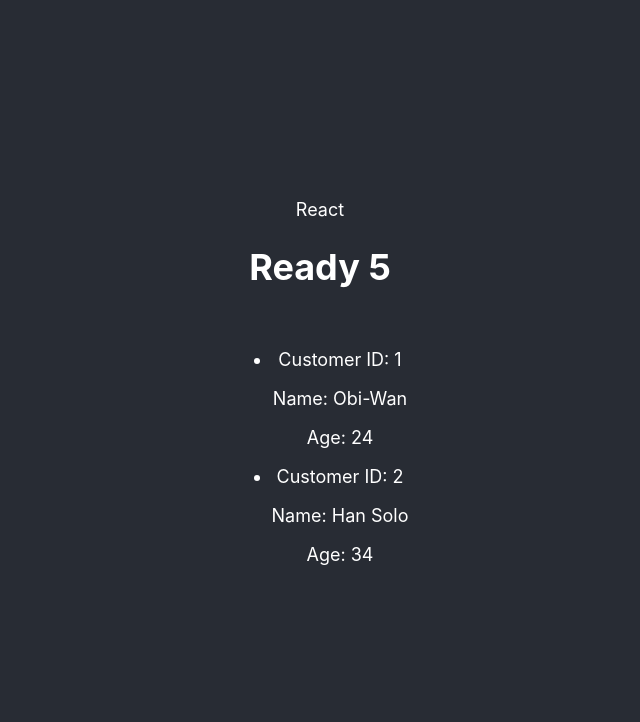
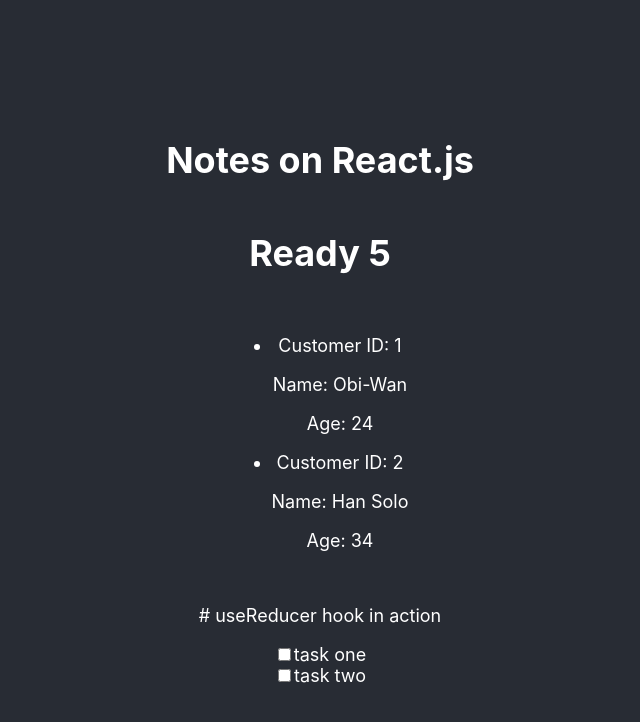
Before and after one commit to sajibsrs/notes-on-react, a React (Create React App) app: page / in a window 1280 px wide. Shown: the top 722 px of the page, without its empty margins (320-960 px from the left). Built offline with nearby package versions, Linux system fonts and the light colour scheme.

Commit message:
content updated

```diff
--- a/src/App.js
+++ b/src/App.js
@@ -2,6 +2,7 @@ import './App.css';
 import CountDown from './components/Counter';
 import CustomerList from './components/CustomerList';
 import Customers from './components/customers.json';
+import Task from './components/Task';
 
 function App() {
   const customers = Customers;
@@ -9,9 +10,10 @@ function App() {
   return (
     <div className="App">
       <header className="App-header">
-        React
+        <h1>Notes on React.js</h1>
         <CountDown />
         <CustomerList list={customers} />
+        <Task />
       </header>
     </div>
   );
```
